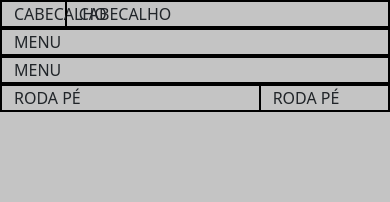
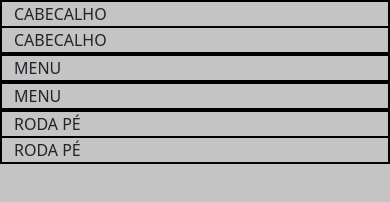
Before and after one commit to luizgustavo101/Escola, a plain HTML site: page index.html in a window 390 px wide. Drawn offline with nearby package versions, Linux system fonts and the light colour scheme.

Commit message:
Update index.html

```diff
--- a/index.html
+++ b/index.html
@@ -1,12 +1,9 @@
 <!DOCTYPE html>
 <html lang="pt-br">
   <head>
-    <!-- Meta tags Obrigatórias -->
     <meta charset="utf-8">
     <meta name="viewport" content="width=device-width, initial-scale=1, shrink-to-fit=no">
-    <!-- Bootstrap CSS -->
     <link href="https://cdn.jsdelivr.net/npm/bootstrap/dist/css/bootstrap.min.css" rel="stylesheet" integrity="sha384-QWTKZyjpPEjISv5WaRU9OFeRpok6YctnYmDr5pNlyT2bRjXh0JMhjY6hW+ALEwIH" crossorigin="anonymous">
-
     <title>Olá, mundo!</title>
     <style>
 
@@ -24,10 +21,10 @@
   <body class="container">
 <header>
     <div class="row">
-      <div class="col-2">
+      <div class="col-sm-2">
         CABECALHO
       </div>
-      <div class="col-10">
+      <div class="col-sm-10">
         CABECALHO
       </div>
     </div>
@@ -35,20 +32,20 @@
 
 <main>
     <div class="row">
-        <div class="col-12">
+        <div class="col-sm-12">
           MENU
         </div>
       </div>
     <div class="row">
-        <div class="col-12">
+        <div class="col-sm-12">
           MENU
         </div>
       </div>
 </main>
     <footer>
         <div class="row">
-            <div class="col-8">RODA PÉ</div>
-            <div class="col-4">RODA PÉ</div>
+            <div class="col-sm-8">RODA PÉ</div>
+            <div class="col-sm-4">RODA PÉ</div>
         </div>
     </footer>
 
```
